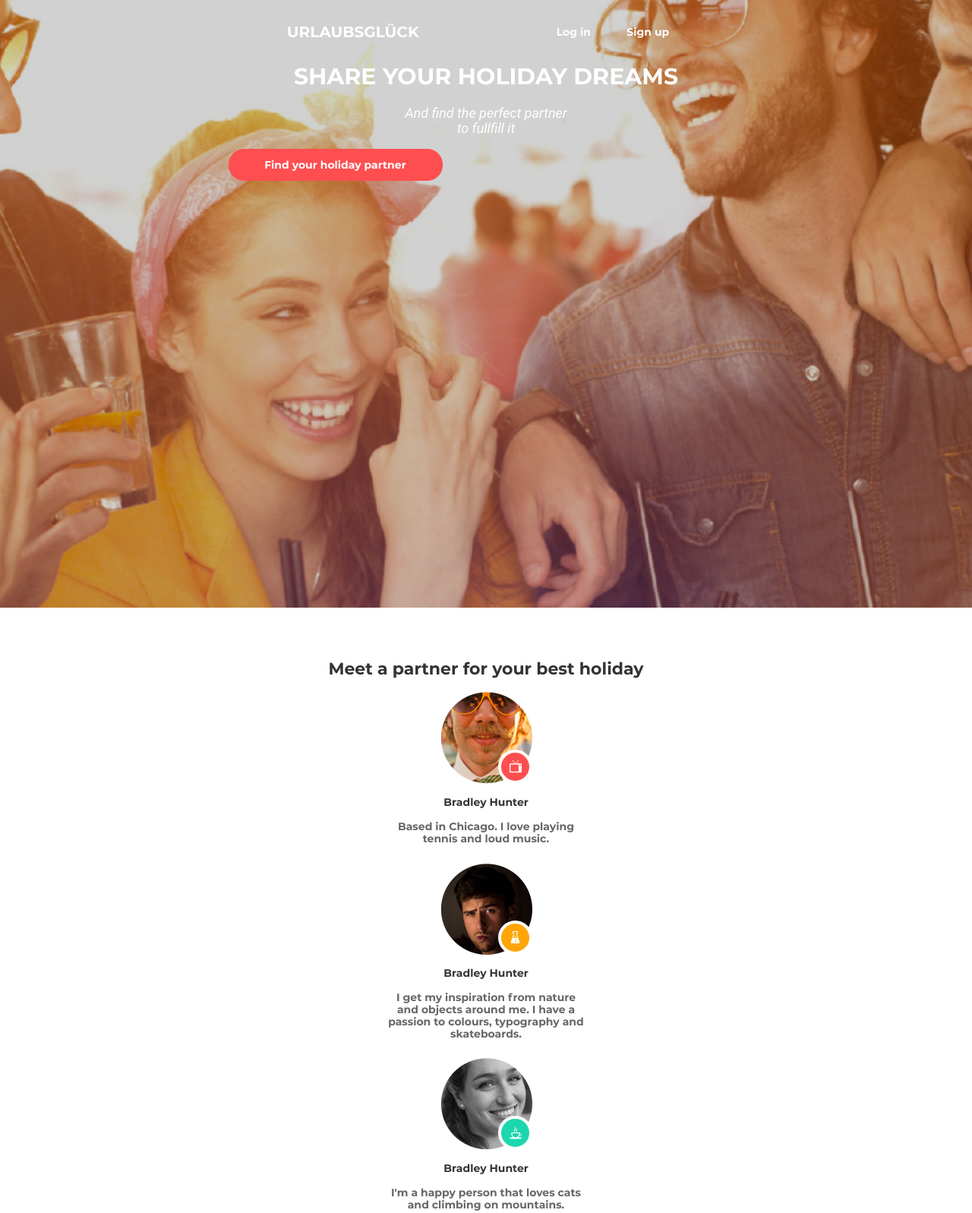
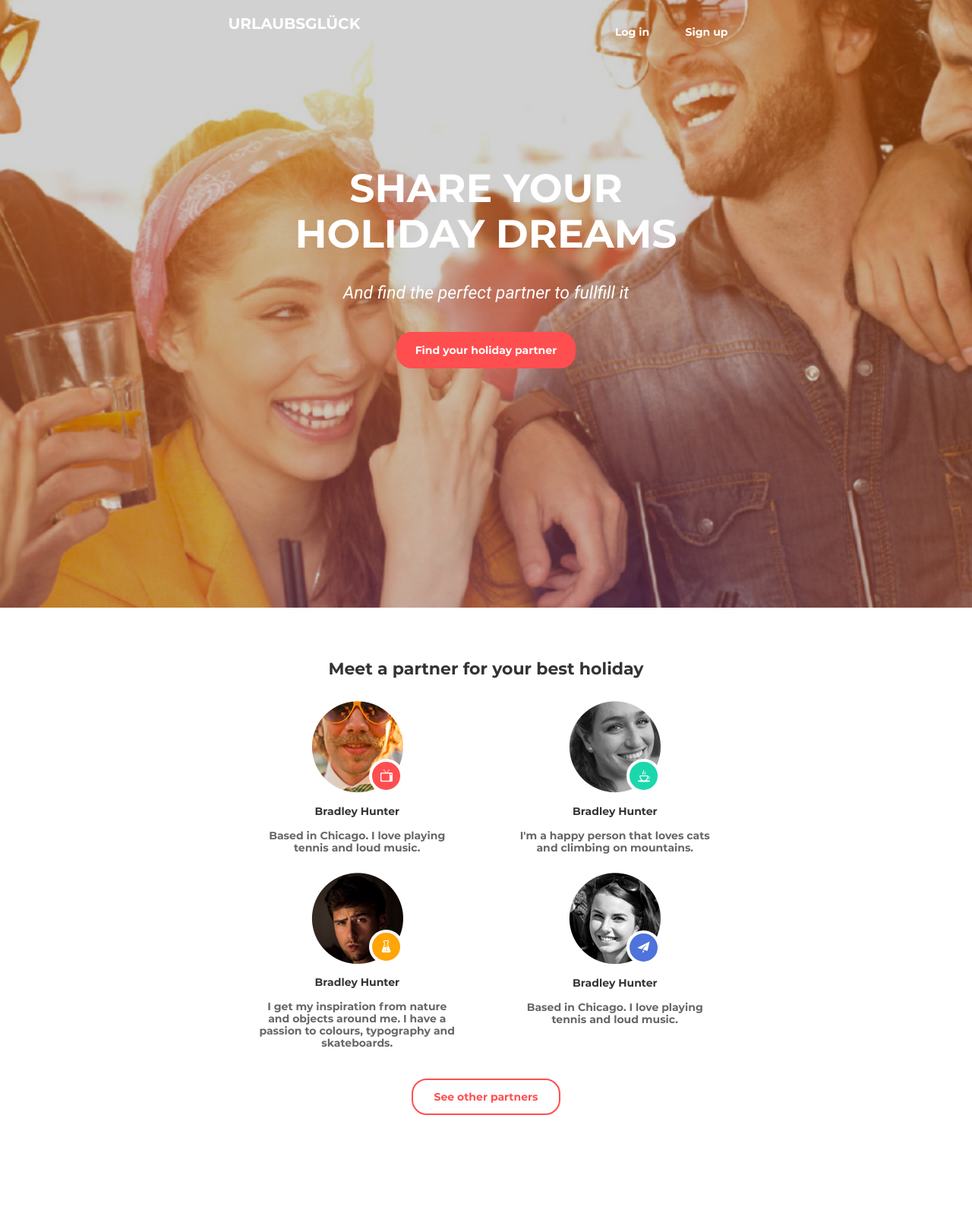
Before and after one commit to Katrusy86/goit-fe-course, a plain HTML site: page html-css/hw-08/index.html in a window 1280 px wide. Shown: the top 1597 px of the page at 76% size. After the commit the page ends 1524 px from the top, so only its background shows below. Drawn offline with Linux system fonts and the light colour scheme.

Commit message:
Finished the hw-08

```diff
--- a/html-css/hw-08/css/style.css
+++ b/html-css/hw-08/css/style.css
@@ -85,13 +85,18 @@ img {
 }
 
 .site__navigation {
-    flex-direction:row-reverse;
+    display: flex;
+    flex-wrap: wrap;
+    margin-bottom: 34px;
 }
 
 .navigation__list {
     display: flex;
     padding-top: 20px;
     margin: 0 auto;
+}
+
+.navigation__list--item {
 }
 
 .button__header {
@@ -103,10 +108,12 @@ img {
     width: 94px;
     height: 40px;
     border-radius:20px;
+    margin-bottom: 114px;
 }
 
 .navigation__list--item .button__header:hover {
     border-color: #fff;
+    outline: none;
 }
 
 .site__logo {
@@ -116,8 +123,6 @@ img {
     text-transform: uppercase;
     color: #fff;
     margin: auto;
-    /* margin-top: 114px;
-    margin-bottom: 32px; */
 }
 
 .site__header {
@@ -136,14 +141,9 @@ img {
     color: #fff;
     text-transform: none;
     width: 221px;
-    margin: auto;
-    margin-top: 18px;
+    margin:0 auto;
     text-align: center;
-}
-
-.button__act {
-    margin: 0 auto;
-    margin-top: 16px;
+    margin-bottom: 38px;
 }
 
 .button__act--item {
@@ -153,8 +153,8 @@ img {
     border-radius: 20px;
     border: 1px solid rgb(255, 78, 80) ;
     background-color: rgb(255, 78, 80);
-    width: 280px;
-    height: 40px;
+    padding: 15px 24px;
+    display: inline-block;
 }
 
 .partner {
@@ -170,12 +170,13 @@ img {
     margin-bottom: 18px;
 }
 
+.partner__list {
+    margin-bottom: 39px;
+}
+
 .partner__list li {
     margin: 0 auto 24px;
     width: 260px;
-}
-
-.partner__list--item {
 }
 
 .partner__wrapper {
@@ -241,22 +242,18 @@ img {
     margin-bottom: 0;
 }
 
-.partner__act {
-    margin-top: 28px;
-}
-
 .partner__button {
     border:2px solid rgb(255, 78, 80);
     border-radius: 20px;
-    width: 284px;
-    height: 44px;
+    padding: 14px 28px;
     font-family: var(--main-font_header);
     color: rgb(255, 78, 80);
     background-color: transparent;
     font-weight: 700;
+    display: inline-block;
 }
 
-@media (min-width:768px){
+@media screen and (min-width:768px){
     .container {
         margin: 0 auto;
         width: 679px;
@@ -267,11 +264,95 @@ img {
     }
 
     .site__navigation {
-        display: flex;
+        flex-direction: row-reverse;
+        margin-bottom: 154px;
+        justify-content: space-between;
     }
 
     .site__logo {
         padding-top: 20px;
+        margin: 0;
     }
 
+    .button__header {
+        margin-bottom: 0;
+    }
+
+    .site__header {
+        font-size: 52px;
+        width: 503px;
+        margin: 0 auto;
+    }
+
+    .site__title {
+        margin-top: 35px;
+        width: 397px;
+        font-size: 23px;
+    }
+
+    .navigation__list {
+        margin: 0;
+    }
+
+    .button__act {
+        margin-top: 30px;
+        text-align: center;
+    }
+
+    .partner__header {
+        margin-bottom: 30px;
+    }
+
+    .partner__list {
+        display: flex;
+        flex-wrap: wrap;
+    }
+
+    .partner__list--item:nth-child(2) {
+        order:2;
+    }
+
+    .partner__list--item:nth-child(3) {
+        order:1;
+    }
+
+    .partner__list--item:nth-child(4) {
+        order:3;
+    }
+
+    .partner__list--item:nth-child(-n+2) {
+        margin-bottom: 0;
+    }
+
+    .partner__act {
+        text-align: center;
+    }
 }
+
+@media screen and (min-width:1440px){
+    .container {
+        margin: 0 auto;
+        width: 940px;
+    }
+
+    .background__image {
+        background-image: url(../img/background/Desktop_01.jpg);
+    }
+
+    .site__logo {
+        padding-top: 30px;
+    }
+
+    .site__title {
+        font-size:24px;
+        width: 405px;
+    }
+
+    .partner__list {
+        flex-wrap: nowrap;
+    }
+
+    .partner__list--item:nth-last-child(-n+4) {
+        margin-bottom: 0;
+    }
+}
--- a/html-css/hw-08/index.html
+++ b/html-css/hw-08/index.html
@@ -12,7 +12,6 @@
         <div class="background__image">
             <div class="container">
                 <nav class="site__navigation">
-                    <!-- <a href="#" class="site__logo">URLAUBSGLÜCK</a> -->
                     <ul class="navigation__list">
                         <li class="navigation__list--item">
                             <button class="button__header">Log in</button>
@@ -31,7 +30,7 @@
                     </p>
 
                 <div class="button__act">
-                    <button class="button__act--item">Find your holiday partner</button>
+                    <a href="#" class="button__act--item">Find your holiday partner</a>
                 </div>
             </div>
         </div>
@@ -45,7 +44,7 @@
             <ul class="partner__list">
                 <li class="partner__list--item">
                     <div class="partner__wrapper ellipse icon__tv">
-                        <img width="121" height="121" src="../hw-08/img/Layer 5.png" alt="Picture">
+                        <img width="121" height="121" src="../hw-08/img/Layer5.png" alt="Picture">
                     </div>
                     <h3 class="partner__item--title">
                         Bradley Hunter
@@ -57,7 +56,7 @@
 
                 <li class="partner__list--item">
                     <div class="partner__wrapper ellipse icon__bottle">
-                        <img width="121" height="121" src="../hw-08/img/Layer 7.png" alt="Picture">
+                        <img width="121" height="121" src="../hw-08/img/Layer7.png" alt="Picture">
                     </div>
                     <h3 class="partner__item--title">
                         Bradley Hunter
@@ -70,7 +69,7 @@
 
                 <li class="partner__list--item">
                     <div class="partner__wrapper ellipse icon__cup">
-                        <img width="121" height="121" src="../hw-08/img/Layer 6.png" alt="Picture">
+                        <img width="121" height="121" src="../hw-08/img/Layer6.png" alt="Picture">
                     </div>
                     <h3 class="partner__item--title">
                         Bradley Hunter
@@ -82,7 +81,7 @@
 
                 <li class="partner__list--item">
                     <div class="partner__wrapper ellipse icon__plane">
-                        <img width="121" height="121" src="../hw-08/img/Layer 9.png" alt="Picture">
+                        <img width="121" height="121" src="../hw-08/img/Layer9.png" alt="Picture">
                     </div>
                     <h3 class="partner__item--title">
                         Bradley Hunter
@@ -92,7 +91,7 @@
                 </li>
             </ul>
             <div class="partner__act">
-                <button class="partner__button">See other partners</button>
+                <a href="#" class="partner__button">See other partners</a>
             </div>
         </div>
     </section>
```
Also changed, not shown: html-css/hw-08/img/Layer5.png (renamed from html-css/hw-08/img/Layer 5.png), html-css/hw-08/img/Layer6.png (renamed from html-css/hw-08/img/Layer 6.png), html-css/hw-08/img/Layer7.png (renamed from html-css/hw-08/img/Layer 7.png), html-css/hw-08/img/Layer9.png (renamed from html-css/hw-08/img/Layer 9.png), html-css/hw-08/img/background/Desktop_01.jpg (added), html-css/hw-08/img/background/Vector Smart Object.jpg (deleted).
